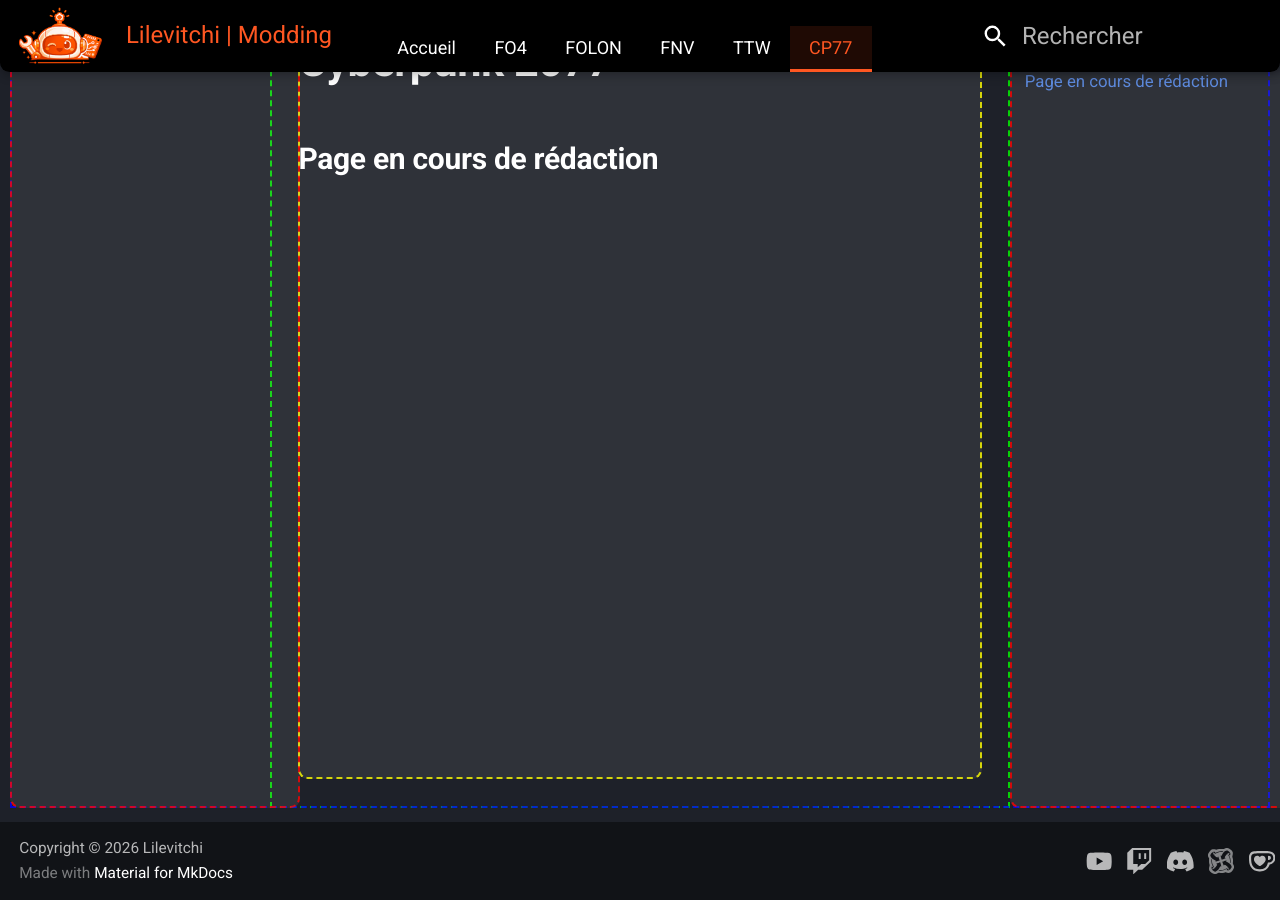
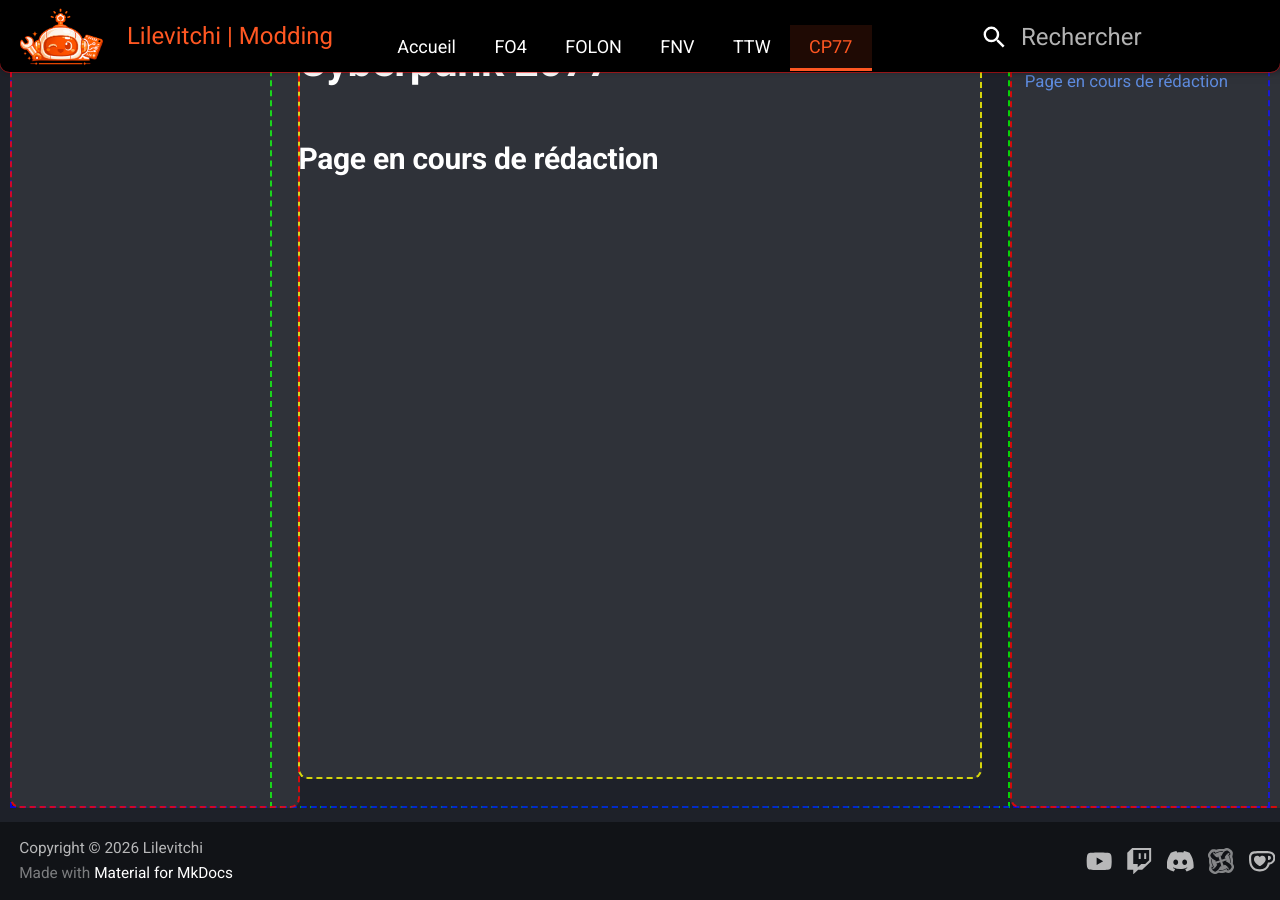
Before and after one commit to Lilevitchi/lilevitchi.github.io, an MkDocs documentation site: the page built from docs/cyberpunk/index.md, in a window 1280 px wide. Built offline with MkDocs 1.6.1 and Material for MkDocs 9.7.7, drawn with Linux system fonts in a browser that asks for light colours.

Commit message:
Update extra.css

```diff
--- a/docs/stylesheets/extra.css
+++ b/docs/stylesheets/extra.css
@@ -82,7 +82,11 @@
   border-bottom-left-radius: var(--radius-sm);
   border-bottom-right-radius: var(--radius-sm);
   height: var(--header-height);
-  outline: 1px rgba(255, 0, 0, 0.1); /* Rouge (Debug) */
+  outline: 1px solid rgba(255, 0, 0, 0.5);
+  box-shadow: 0 2px 4px 0 rgba(0, 0, 0, 0.13);
+  border: 1px solid transparent;
+  width: 100%;
+  display: flex;
 }
 
 [data-md-color-scheme] .md-header * {
```
